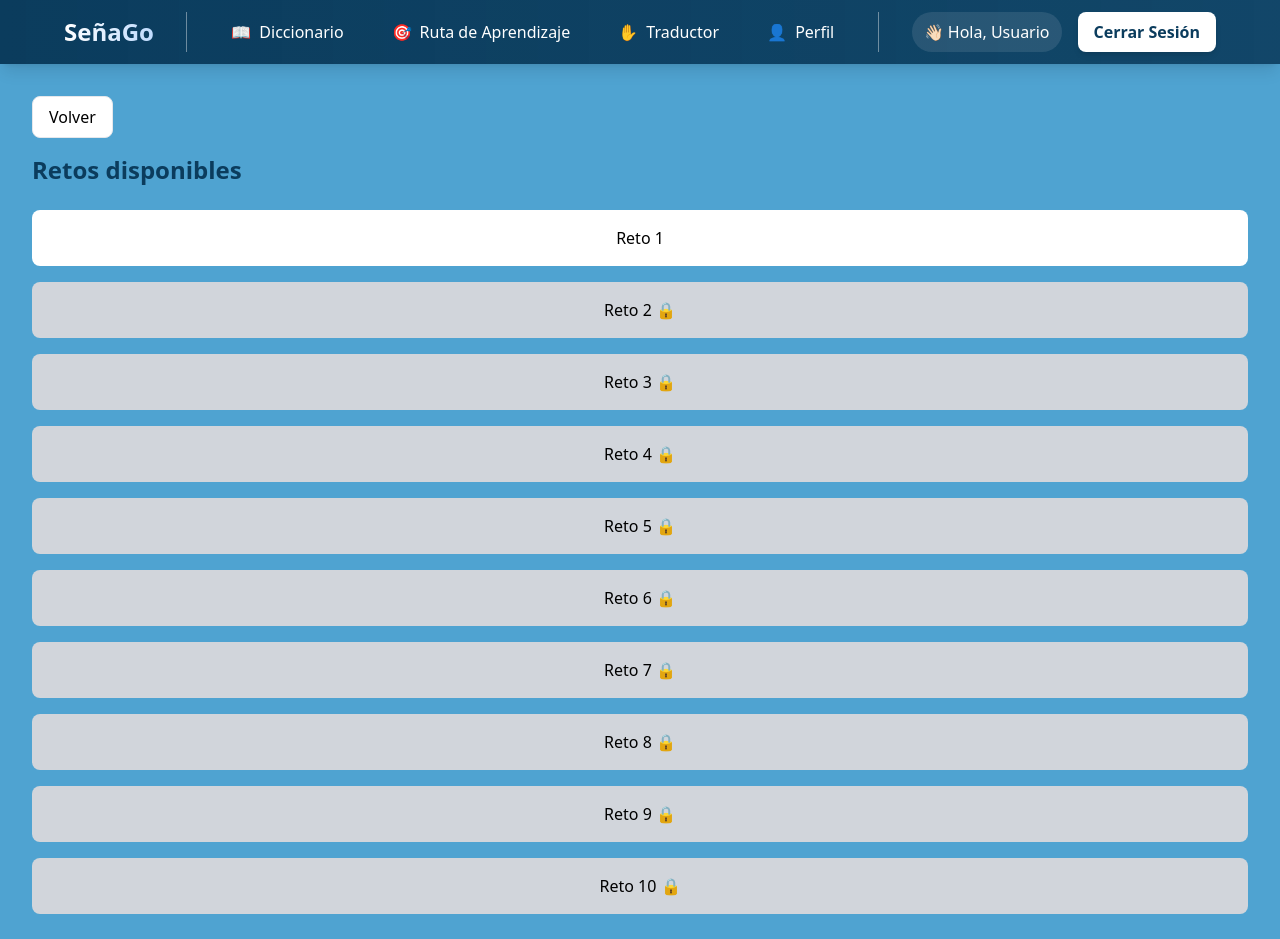
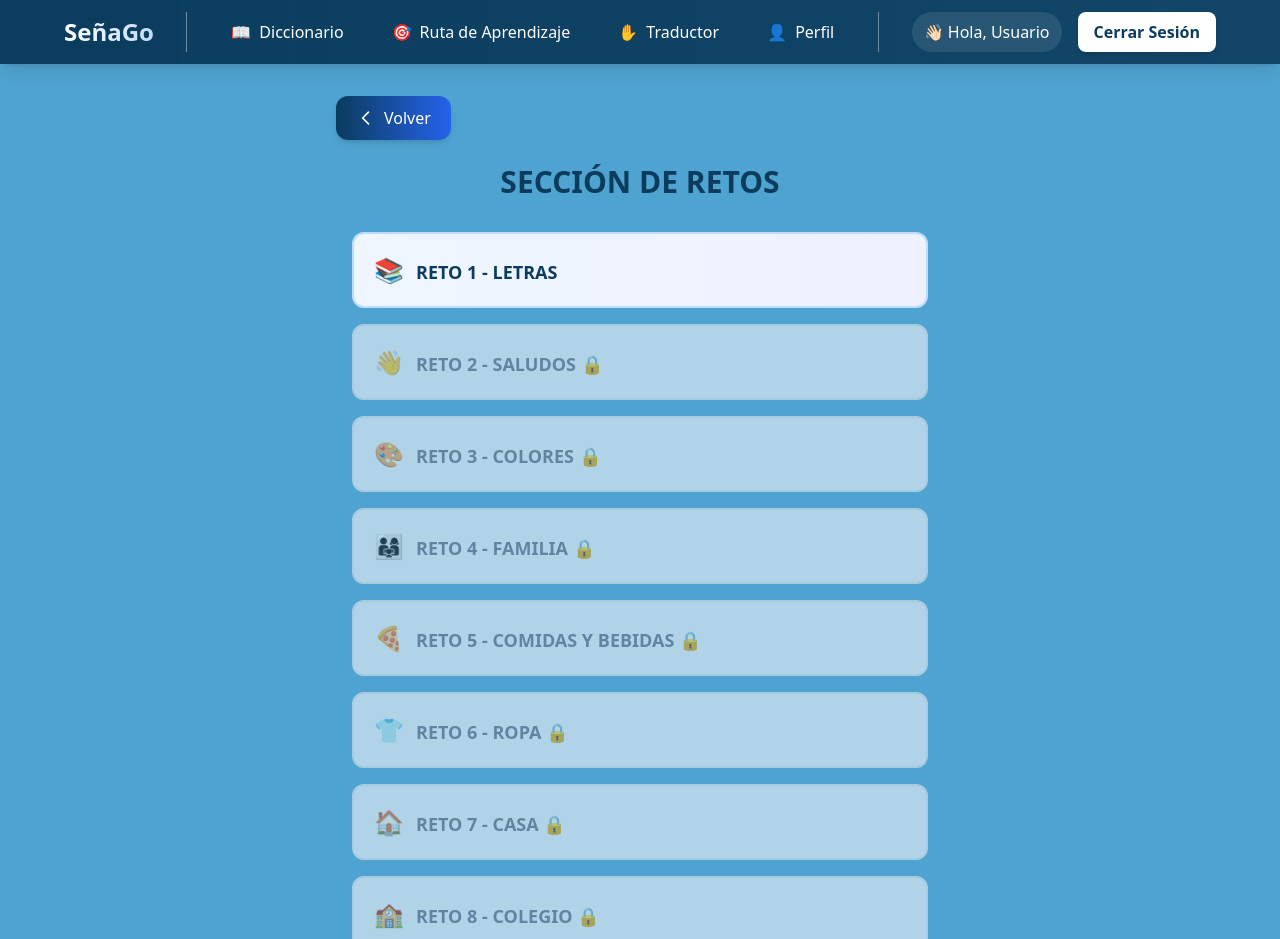
Before and after one commit to Yiseth714/Frontend-con-React-Vite, a React (Vite) app: page /ruta/retos in a window 1280 px wide. Shown: the top 939 px of the page. Built offline with nearby package versions, Linux system fonts and the light colour scheme; no server answers; sample sign-in values are in the browser's storage.

Commit message:
Mejoras visuales en ruta aprendizaje, tanto golobal como seccionado por retos, en parte de seccion de reto actual y leccion no se estaba cargando correctamente, tambien fue corregido.

```diff
--- a/src/pages/HomePages.jsx
+++ b/src/pages/HomePages.jsx
@@ -9,7 +9,7 @@ function HomePages() {
     <div className="flex flex-col items-center justify-center px-6 py-16 min-h-[calc(100vh-200px)]">
 
         <h1 className="text-3xl md:text-4xl font-bold text-primary text-center mb-8">
-          Bienvenid@ a SeñaGo 👋
+          Bienvenido(a) a SeñaGo 👋
         </h1>
 
         <div className="grid grid-cols-1 md:grid-cols-3 gap-8 w-full max-w-6xl">
--- a/src/pages/RutaAprendizaje/Retos.jsx
+++ b/src/pages/RutaAprendizaje/Retos.jsx
@@ -36,136 +36,151 @@ export default function Retos() {
   };
 
   return (
-    <div className="p-8">
+    <div className="p-8 max-w-2xl mx-auto">
+      {/* Botón Volver mejorado */}
       <button
         onClick={() => navigate("/ruta")}
-        className="mb-4 flex items-center gap-2 bg-white border border-gray-200 px-4 py-2 rounded-lg hover:bg-gray-50 transition"
+        className="mb-6 flex items-center gap-2 bg-gradient-to-r from-primary to-blue-600 text-white px-5 py-2.5 rounded-xl hover:from-blue-700 hover:to-blue-800 transition-all shadow-md hover:shadow-lg"
       >
+        <svg xmlns="http://www.w3.org/2000/svg" className="h-5 w-5" fill="none" viewBox="0 0 24 24" stroke="currentColor">
+          <path strokeLinecap="round" strokeLinejoin="round" strokeWidth={2} d="M15 19l-7-7 7-7" />
+        </svg>
         Volver
       </button>
-      <h2 className="text-2xl font-bold text-primary mb-6">
-        Retos disponibles
+
+      <h2 className="text-3xl font-bold text-primary mb-8 text-center">
+        SECCIÓN DE RETOS
       </h2>
 
       {cargando ? (
         <p className="text-gray-600">Cargando...</p>
       ) : (
-        <div className="space-y-4">
+        <div className="space-y-4 max-w-xl mx-auto">
 
           {/* Reto 1 */}
           <button
             onClick={() => navigate("/ruta/retos/1")}
-            className="block w-full bg-white p-4 rounded-lg hover:bg-gray-50 transition"
+            className="block w-full bg-gradient-to-r from-blue-50 to-indigo-50 border-2 border-blue-200 p-5 rounded-xl hover:from-blue-100 hover:to-indigo-100 hover:shadow-lg transition-all text-left"
           >
-            Reto 1
+            <span className="text-2xl mr-3">📚</span>
+            <span className="font-semibold text-lg text-primary">RETO 1 - LETRAS</span>
           </button>
 
           {/* Reto 2 */}
           <button
             onClick={() => navigate("/ruta/retos/2")}
             disabled={!isRetoDesbloqueado(2)}
-            className={`block w-full p-4 rounded-lg transition ${isRetoDesbloqueado(2)
-              ? "bg-white hover:bg-gray-50"
-              : "bg-gray-300 cursor-not-allowed"
+            className={`block w-full p-5 rounded-xl transition-all text-left ${isRetoDesbloqueado(2)
+              ? "bg-gradient-to-r from-green-50 to-emerald-50 border-2 border-green-200 hover:from-green-100 hover:to-emerald-100 hover:shadow-lg"
+              : "bg-gray-100 border-2 border-gray-200 cursor-not-allowed opacity-60"
               }`}
           >
-            Reto 2 {isRetoDesbloqueado(2) ? "" : "🔒"}
+            <span className="text-2xl mr-3">👋</span>
+            <span className={`font-semibold text-lg ${isRetoDesbloqueado(2) ? "text-green-700" : "text-gray-500"}`}>RETO 2 - SALUDOS {isRetoDesbloqueado(2) ? "" : "🔒"}</span>
           </button>
 
           {/* Reto 3 */}
           <button
             onClick={() => navigate("/ruta/retos/3")}
             disabled={!isRetoDesbloqueado(3)}
-            className={`block w-full p-4 rounded-lg transition ${isRetoDesbloqueado(3)
-              ? "bg-white hover:bg-gray-50"
-              : "bg-gray-300 cursor-not-allowed"
+            className={`block w-full p-5 rounded-xl transition-all text-left ${isRetoDesbloqueado(3)
+              ? "bg-gradient-to-r from-purple-50 to-pink-50 border-2 border-purple-200 hover:from-purple-100 hover:to-pink-100 hover:shadow-lg"
+              : "bg-gray-100 border-2 border-gray-200 cursor-not-allowed opacity-60"
               }`}
           >
-            Reto 3 {isRetoDesbloqueado(3) ? "" : "🔒"}
+            <span className="text-2xl mr-3">🎨</span>
+            <span className={`font-semibold text-lg ${isRetoDesbloqueado(3) ? "text-purple-700" : "text-gray-500"}`}>RETO 3 - COLORES {isRetoDesbloqueado(3) ? "" : "🔒"}</span>
           </button>
 
           {/* Reto 4 */}
           <button
             onClick={() => navigate("/ruta/retos/4")}
             disabled={!isRetoDesbloqueado(4)}
-            className={`block w-full p-4 rounded-lg transition ${isRetoDesbloqueado(4)
-              ? "bg-white hover:bg-gray-50"
-              : "bg-gray-300 cursor-not-allowed"
+            className={`block w-full p-5 rounded-xl transition-all text-left ${isRetoDesbloqueado(4)
+              ? "bg-gradient-to-r from-pink-50 to-rose-50 border-2 border-pink-200 hover:from-pink-100 hover:to-rose-100 hover:shadow-lg"
+              : "bg-gray-100 border-2 border-gray-200 cursor-not-allowed opacity-60"
               }`}
           >
-            Reto 4 {isRetoDesbloqueado(4) ? "" : "🔒"}
+            <span className="text-2xl mr-3">👨‍👩‍👧</span>
+            <span className={`font-semibold text-lg ${isRetoDesbloqueado(4) ? "text-pink-700" : "text-gray-500"}`}>RETO 4 - FAMILIA {isRetoDesbloqueado(4) ? "" : "🔒"}</span>
           </button>
 
           {/* Reto 5 */}
           <button
             onClick={() => navigate("/ruta/retos/5")}
             disabled={!isRetoDesbloqueado(5)}
-            className={`block w-full p-4 rounded-lg transition ${isRetoDesbloqueado(5)
-              ? "bg-white hover:bg-gray-50"
-              : "bg-gray-300 cursor-not-allowed"
+            className={`block w-full p-5 rounded-xl transition-all text-left ${isRetoDesbloqueado(5)
+              ? "bg-gradient-to-r from-orange-50 to-amber-50 border-2 border-orange-200 hover:from-orange-100 hover:to-amber-100 hover:shadow-lg"
+              : "bg-gray-100 border-2 border-gray-200 cursor-not-allowed opacity-60"
               }`}
           >
-            Reto 5 {isRetoDesbloqueado(5) ? "" : "🔒"}
+            <span className="text-2xl mr-3">🍕</span>
+            <span className={`font-semibold text-lg ${isRetoDesbloqueado(5) ? "text-orange-700" : "text-gray-500"}`}>RETO 5 - COMIDAS Y BEBIDAS {isRetoDesbloqueado(5) ? "" : "🔒"}</span>
           </button>
 
           {/* Reto 6 */}
           <button
             onClick={() => navigate("/ruta/retos/6")}
             disabled={!isRetoDesbloqueado(6)}
-            className={`block w-full p-4 rounded-lg transition ${isRetoDesbloqueado(6)
-              ? "bg-white hover:bg-gray-50"
-              : "bg-gray-300 cursor-not-allowed"
+            className={`block w-full p-5 rounded-xl transition-all text-left ${isRetoDesbloqueado(6)
+              ? "bg-gradient-to-r from-cyan-50 to-sky-50 border-2 border-cyan-200 hover:from-cyan-100 hover:to-sky-100 hover:shadow-lg"
+              : "bg-gray-100 border-2 border-gray-200 cursor-not-allowed opacity-60"
               }`}
           >
-            Reto 6 {isRetoDesbloqueado(6) ? "" : "🔒"}
+            <span className="text-2xl mr-3">👕</span>
+            <span className={`font-semibold text-lg ${isRetoDesbloqueado(6) ? "text-cyan-700" : "text-gray-500"}`}>RETO 6 - ROPA {isRetoDesbloqueado(6) ? "" : "🔒"}</span>
           </button>
 
           {/* Reto 7 */}
           <button
             onClick={() => navigate("/ruta/retos/7")}
             disabled={!isRetoDesbloqueado(7)}
-            className={`block w-full p-4 rounded-lg transition ${isRetoDesbloqueado(7)
-              ? "bg-white hover:bg-gray-50"
-              : "bg-gray-300 cursor-not-allowed"
+            className={`block w-full p-5 rounded-xl transition-all text-left ${isRetoDesbloqueado(7)
+              ? "bg-gradient-to-r from-teal-50 to-emerald-50 border-2 border-teal-200 hover:from-teal-100 hover:to-emerald-100 hover:shadow-lg"
+              : "bg-gray-100 border-2 border-gray-200 cursor-not-allowed opacity-60"
               }`}
           >
-            Reto 7 {isRetoDesbloqueado(7) ? "" : "🔒"}
+            <span className="text-2xl mr-3">🏠</span>
+            <span className={`font-semibold text-lg ${isRetoDesbloqueado(7) ? "text-teal-700" : "text-gray-500"}`}>RETO 7 - CASA {isRetoDesbloqueado(7) ? "" : "🔒"}</span>
           </button>
 
           {/* Reto 8 */}
           <button
             onClick={() => navigate("/ruta/retos/8")}
             disabled={!isRetoDesbloqueado(8)}
-            className={`block w-full p-4 rounded-lg transition ${isRetoDesbloqueado(8)
-              ? "bg-white hover:bg-gray-50"
-              : "bg-gray-300 cursor-not-allowed"
+            className={`block w-full p-5 rounded-xl transition-all text-left ${isRetoDesbloqueado(8)
+              ? "bg-gradient-to-r from-violet-50 to-purple-50 border-2 border-violet-200 hover:from-violet-100 hover:to-purple-100 hover:shadow-lg"
+              : "bg-gray-100 border-2 border-gray-200 cursor-not-allowed opacity-60"
               }`}
           >
-            Reto 8 {isRetoDesbloqueado(8) ? "" : "🔒"}
+            <span className="text-2xl mr-3">🏫</span>
+            <span className={`font-semibold text-lg ${isRetoDesbloqueado(8) ? "text-violet-700" : "text-gray-500"}`}>RETO 8 - COLEGIO {isRetoDesbloqueado(8) ? "" : "🔒"}</span>
           </button>
 
           {/* Reto 9 */}
           <button
             onClick={() => navigate("/ruta/retos/9")}
             disabled={!isRetoDesbloqueado(9)}
-            className={`block w-full p-4 rounded-lg transition ${isRetoDesbloqueado(9)
-              ? "bg-white hover:bg-gray-50"
-              : "bg-gray-300 cursor-not-allowed"
+            className={`block w-full p-5 rounded-xl transition-all text-left ${isRetoDesbloqueado(9)
+              ? "bg-gradient-to-r from-slate-50 to-zinc-50 border-2 border-slate-200 hover:from-slate-100 hover:to-zinc-100 hover:shadow-lg"
+              : "bg-gray-100 border-2 border-gray-200 cursor-not-allowed opacity-60"
               }`}
           >
-            Reto 9 {isRetoDesbloqueado(9) ? "" : "🔒"}
+            <span className="text-2xl mr-3">🏙️</span>
+            <span className={`font-semibold text-lg ${isRetoDesbloqueado(9) ? "text-slate-700" : "text-gray-500"}`}>RETO 9 - CIUDAD {isRetoDesbloqueado(9) ? "" : "🔒"}</span>
           </button>
 
           {/* Reto 10 */}
           <button
             onClick={() => navigate("/ruta/retos/10")}
             disabled={!isRetoDesbloqueado(10)}
-            className={`block w-full p-4 rounded-lg transition ${isRetoDesbloqueado(10)
-              ? "bg-white hover:bg-gray-50"
-              : "bg-gray-300 cursor-not-allowed"
+            className={`block w-full p-5 rounded-xl transition-all text-left ${isRetoDesbloqueado(10)
+              ? "bg-gradient-to-r from-amber-50 to-yellow-50 border-2 border-amber-200 hover:from-amber-100 hover:to-yellow-100 hover:shadow-lg"
+              : "bg-gray-100 border-2 border-gray-200 cursor-not-allowed opacity-60"
               }`}
           >
-            Reto 10 {isRetoDesbloqueado(10) ? "" : "🔒"}
+            <span className="text-2xl mr-3">📅</span>
+            <span className={`font-semibold text-lg ${isRetoDesbloqueado(10) ? "text-amber-700" : "text-gray-500"}`}>RETO 10 - CALENDARIO {isRetoDesbloqueado(10) ? "" : "🔒"}</span>
           </button>
 
         </div>
```
Also changed, not shown: src/pages/Profile.jsx (+1 -6 lines), src/pages/RutaAprendizaje/Reto.jsx (+44 -24 lines), src/pages/RutaAprendizaje/RutaHome.jsx (+63 -9 lines).
